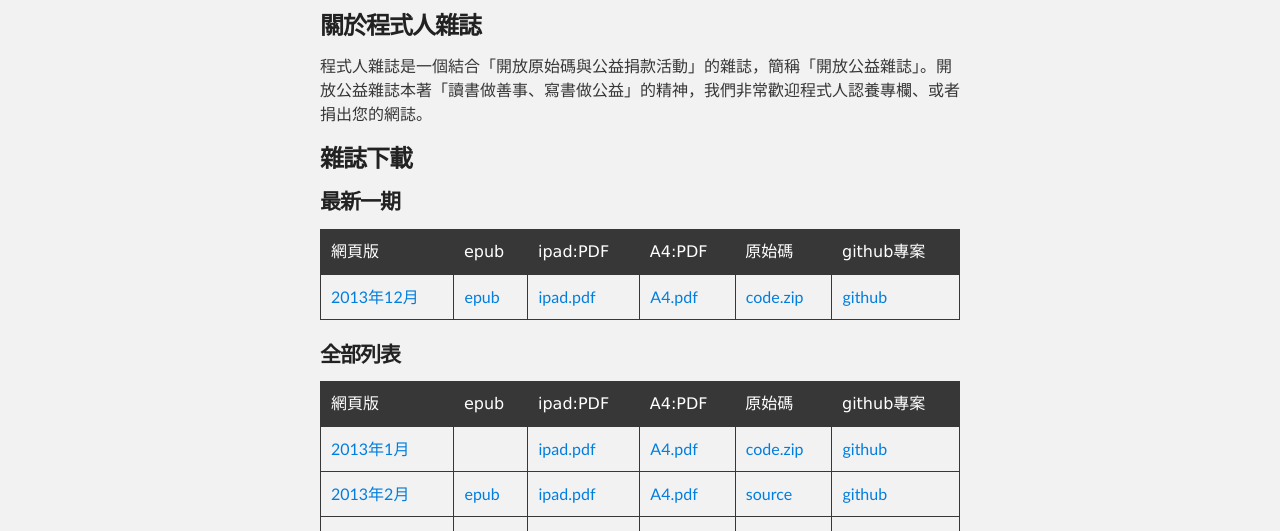
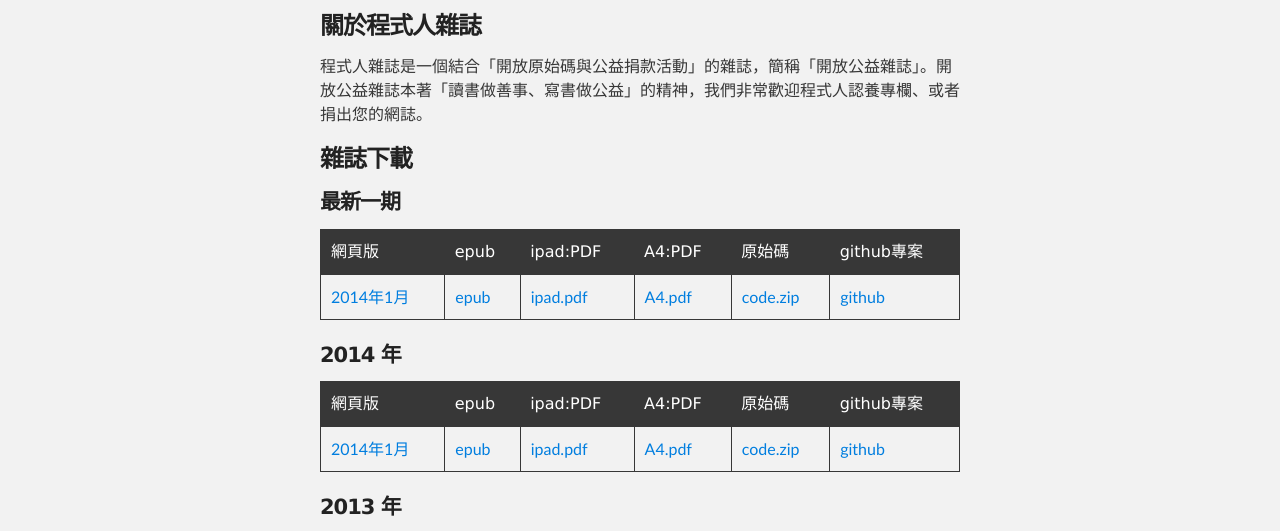
Before and after one commit to programmermagazine/home, a plain HTML site: page index.html in a window 1280 px wide. Shown: the part 252-783 px from the top of the page. Drawn offline with Linux system fonts and the light colour scheme.

```diff
--- a/index.html
+++ b/index.html
@@ -52,15 +52,35 @@
 <th align="left">github專案</th>
 </tr></thead>
 <tbody><tr>
-<td align="left"><a href="http://programmermagazine.github.io/201312/htm/home.html">2013年12月</a></td>
-<td align="left"><a href="http://programmermagazine.github.io/201312/book/A4.epub">epub</a></td>
-<td align="left"><a href="http://programmermagazine.github.io/201312/book/ipad.pdf">ipad.pdf</a></td>
-<td align="left"><a href="http://programmermagazine.github.io/201312/book/A4.pdf">A4.pdf</a></td>
-<td align="left"><a href="http://programmermagazine.github.io/201312/code.zip">code.zip</a></td>
-<td align="left"><a href="http://github.com/programmermagazine/201312/">github</a></td>
+<td align="left"><a href="http://programmermagazine.github.io/201401/htm/home.html">2014年1月</a></td>
+<td align="left"><a href="http://programmermagazine.github.io/201401/book/A4.epub">epub</a></td>
+<td align="left"><a href="http://programmermagazine.github.io/201401/book/ipad.pdf">ipad.pdf</a></td>
+<td align="left"><a href="http://programmermagazine.github.io/201401/book/A4.pdf">A4.pdf</a></td>
+<td align="left"><a href="http://programmermagazine.github.io/201401/code.zip">code.zip</a></td>
+<td align="left"><a href="http://github.com/programmermagazine/201401/">github</a></td>
 </tr></tbody>
 </table><h4>
-<a name="%E5%85%A8%E9%83%A8%E5%88%97%E8%A1%A8" class="anchor" href="#%E5%85%A8%E9%83%A8%E5%88%97%E8%A1%A8"><span class="octicon octicon-link"></span></a>全部列表</h4>
+<a name="2014-%E5%B9%B4" class="anchor" href="#2014-%E5%B9%B4"><span class="octicon octicon-link"></span></a>2014 年</h4>
+
+<table width="100%">
+<thead><tr>
+<th align="left">網頁版</th>
+<th align="left">epub</th>
+<th align="left">ipad:PDF</th>
+<th align="left">A4:PDF</th>
+<th align="left">原始碼</th>
+<th align="left">github專案</th>
+</tr></thead>
+<tbody><tr>
+<td align="left"><a href="http://programmermagazine.github.io/201401/htm/home.html">2014年1月</a></td>
+<td align="left"><a href="http://programmermagazine.github.io/201401/book/A4.epub">epub</a></td>
+<td align="left"><a href="http://programmermagazine.github.io/201401/book/ipad.pdf">ipad.pdf</a></td>
+<td align="left"><a href="http://programmermagazine.github.io/201401/book/A4.pdf">A4.pdf</a></td>
+<td align="left"><a href="http://programmermagazine.github.io/201401/code.zip">code.zip</a></td>
+<td align="left"><a href="http://github.com/programmermagazine/201401/">github</a></td>
+</tr></tbody>
+</table><h4>
+<a name="2013-%E5%B9%B4" class="anchor" href="#2013-%E5%B9%B4"><span class="octicon octicon-link"></span></a>2013 年</h4>
 
 <table width="100%">
 <thead><tr>
```
Also changed, not shown: params.json (+1 -1 lines).
